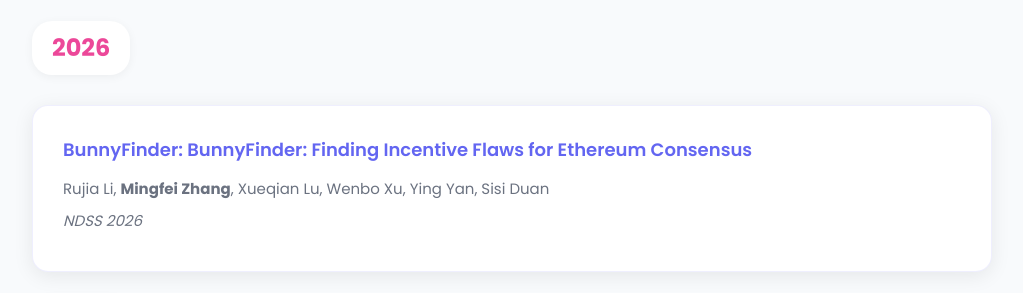
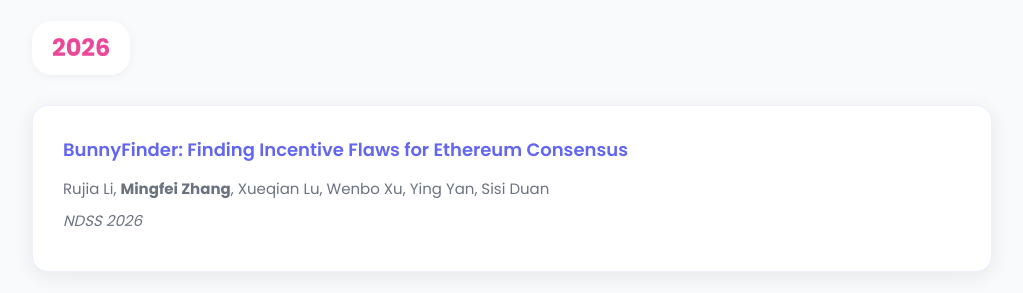
Before and after one commit to Mart1i1n/mingfei, a plain HTML site: page index.html in a window 1280 px wide. Shown: the part 428-721 px from the top of the page, without its empty margins (128-1151 px from the left). Drawn offline with Linux system fonts and the light colour scheme.

Commit message:
update index.html

```diff
--- a/index.html
+++ b/index.html
@@ -45,7 +45,7 @@
         <article class="paper-item">
           <h4 class="paper-title">
             <a href="#">
-              BunnyFinder: BunnyFinder: Finding Incentive Flaws for Ethereum Consensus
+              BunnyFinder: Finding Incentive Flaws for Ethereum Consensus
             </a>
           </h4>
           <p class="paper-authors">
```
